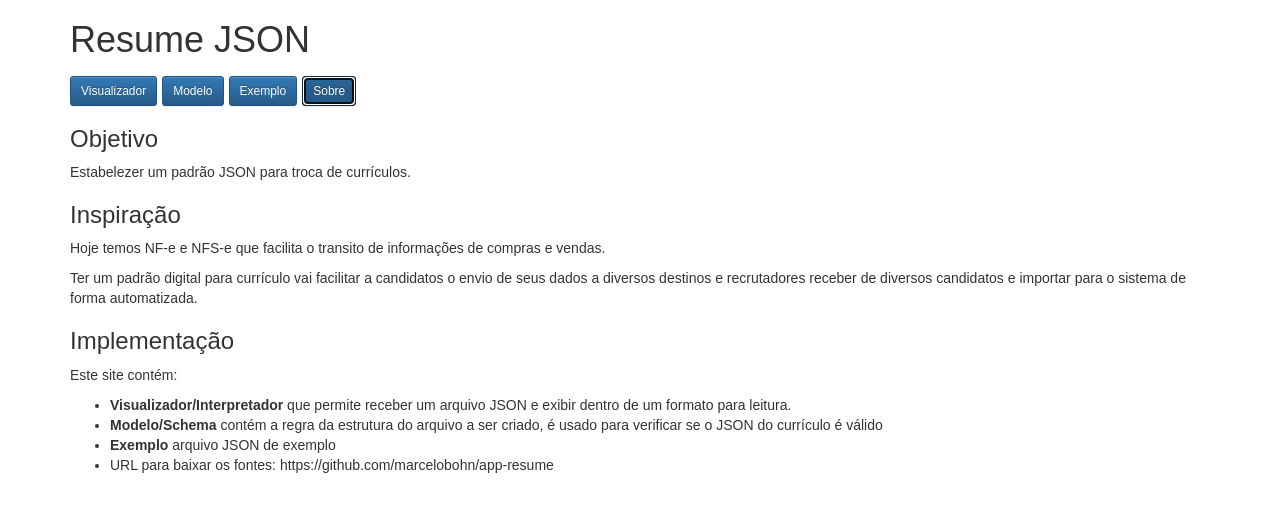
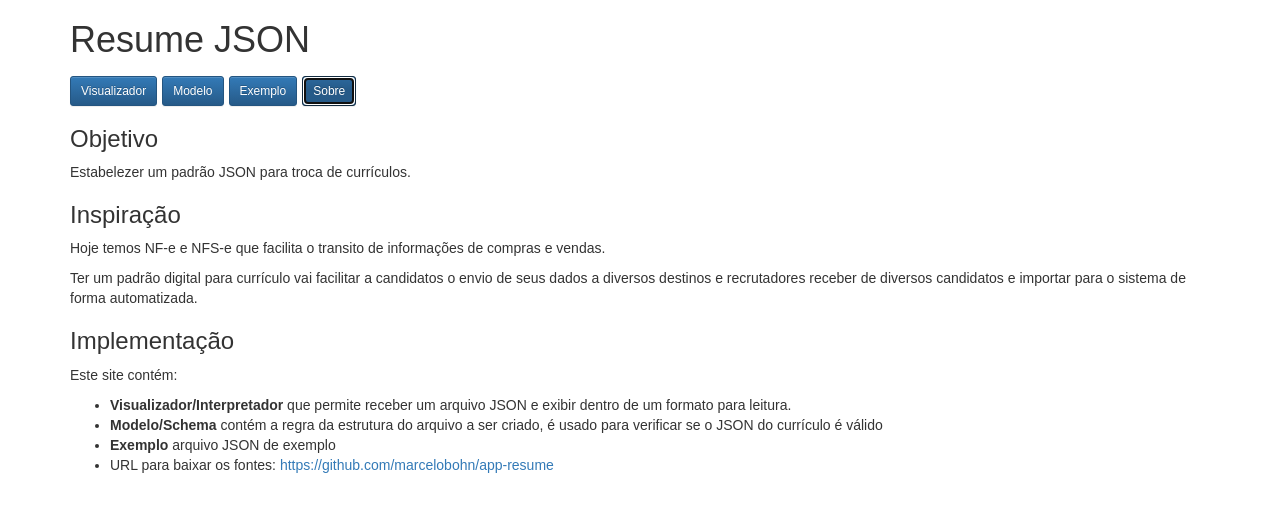
Before and after one commit to marcelobohn/app-resume, a React (Create React App) app: page / in a window 1280 px wide. Both pictures are taken after a click on the button "Sobre". Shown: the top 512 px of the page. Built offline with nearby package versions, Linux system fonts and the light colour scheme.

Commit message:
review Abort and README

```diff
--- a/src/components/curriculo/About.js
+++ b/src/components/curriculo/About.js
@@ -20,7 +20,7 @@ export default function About() {
       <li><b>Visualizador/Interpretador</b> que permite receber um arquivo JSON e exibir dentro de um formato para leitura.</li>
       <li><b>Modelo/Schema</b> contém a regra da estrutura do arquivo a ser criado, é usado para verificar se o JSON do currículo é válido</li>
       <li><b>Exemplo</b> arquivo JSON de exemplo</li>
-      <li>URL para baixar os fontes: https://github.com/marcelobohn/app-resume</li>
+      <li>URL para baixar os fontes: <a href="https://github.com/marcelobohn/app-resume">https://github.com/marcelobohn/app-resume</a></li>
       </ul>
     </div>
   );
```
Also changed, not shown: 1 other file (tests, documents, lock files or other folders).
